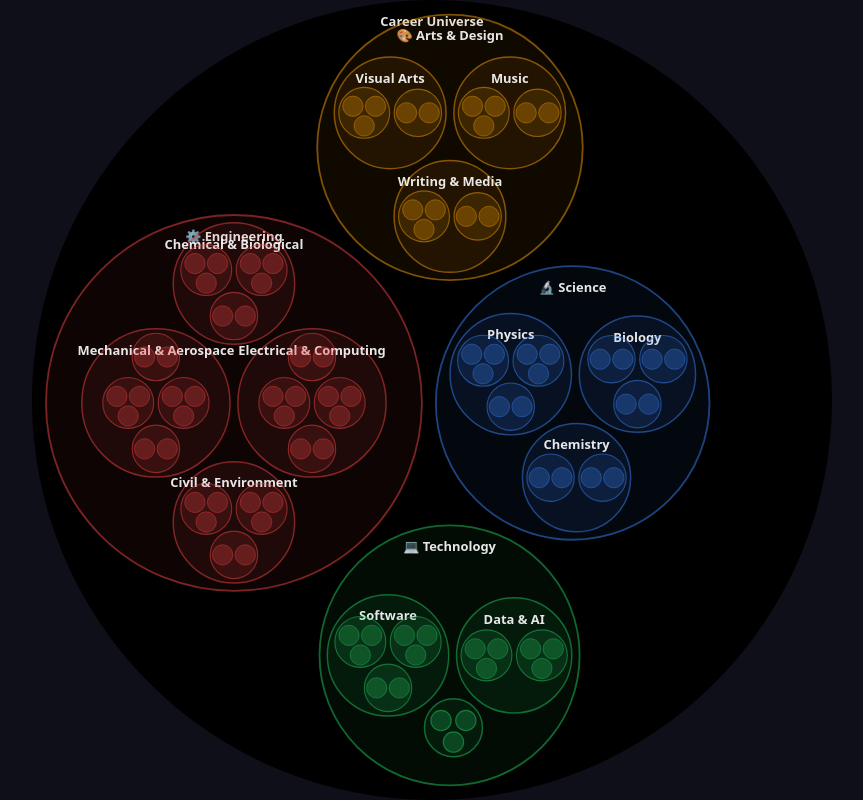
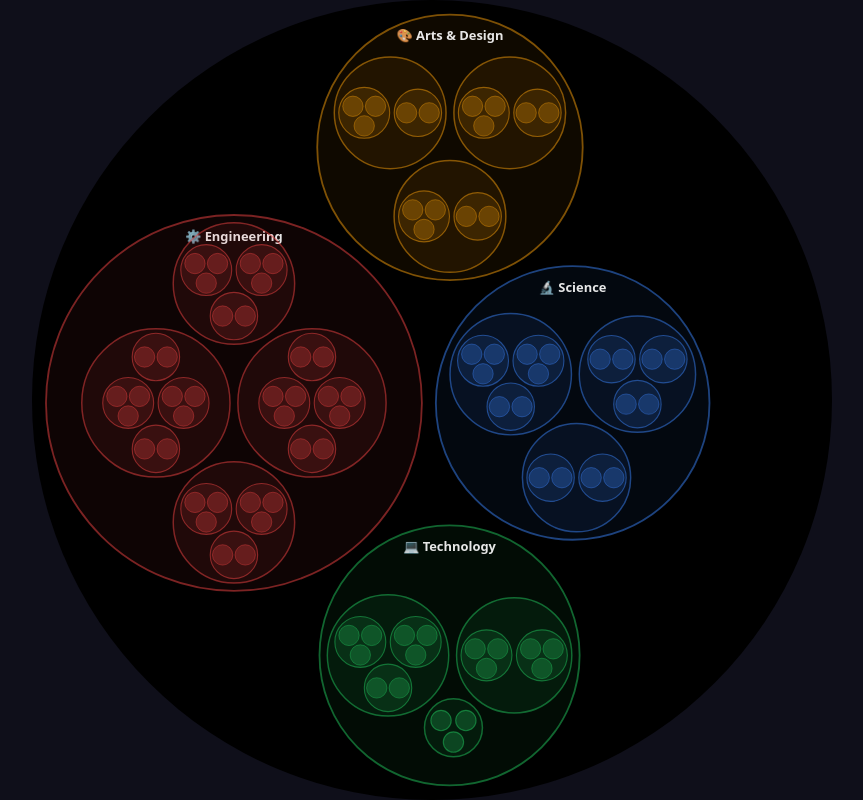
Before and after one commit to Spagestic/career-universe, a Next.js app: page / in a window 1280 px wide. Shown: the whole page, without its empty margins (208-1071 px from the left). Built offline with nearby package versions, Linux system fonts and the light colour scheme.

Commit message:
refactor: improve label visibility logic in CareerMap component

```diff
--- a/components/CareerMap.tsx
+++ b/components/CareerMap.tsx
@@ -1,4 +1,3 @@
-// components/CareerMap.tsx
 "use client";
 
 import type { HierarchyCircularNode } from "d3-hierarchy";
@@ -31,7 +30,7 @@ export default function CareerMap({
     >
       <style>{`
         .node-group:hover > circle {
-          filter: brightness(1.4);
+          filter: brightness(1.3);
         }
       `}</style>
 
@@ -48,8 +47,13 @@ export default function CareerMap({
           const depth = node.depth;
           const apparentR = node.r * k;
 
-          // Label visibility — only render if circle is big enough on screen
-          const showLabel = apparentR > (isLeaf ? 25 : 45);
+          // NEW LOGIC: Only show labels if the node is an immediate child of our current focus.
+          // This entirely prevents hierarchical text overlap.
+          const isChildOfFocus = node.parent === focus;
+
+          // We still want to prevent the browser from rendering microscopic text
+          // when zoomed out, to save performance.
+          const shouldRenderText = apparentR > 10;
 
           // Font size in SVG coords (divided by k so apparent size stays constant)
           const fontSize = isLeaf
@@ -91,7 +95,7 @@ export default function CareerMap({
                 style={{ transition: "filter 0.2s" }}
               />
 
-              {showLabel && (
+              {shouldRenderText && (
                 <text
                   x={node.x}
                   y={isLeaf ? node.y : node.y - node.r + fontSize * 2}
@@ -100,8 +104,14 @@ export default function CareerMap({
                   fill="white"
                   fontSize={fontSize}
                   fontWeight={depth <= 1 ? 700 : isLeaf ? 400 : 600}
-                  opacity={0.9}
-                  style={{ pointerEvents: "none", fontFamily: "inherit" }}
+                  style={{
+                    // Instead of removing the text from the DOM, we change opacity.
+                    // This allows the text to fade in and out smoothly as you zoom!
+                    opacity: isChildOfFocus ? 0.9 : 0,
+                    transition: "opacity 0.4s ease-in-out",
+                    pointerEvents: "none",
+                    fontFamily: "inherit",
+                  }}
                 >
                   {node.data.name}
                 </text>
```
